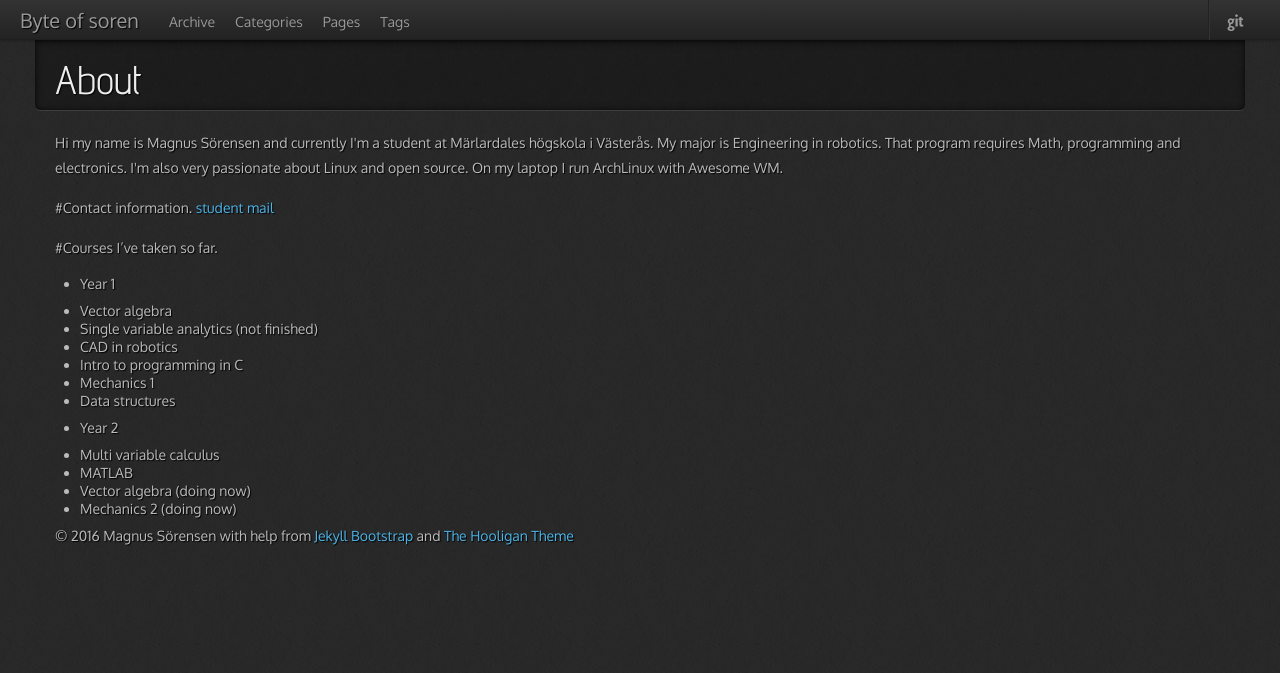
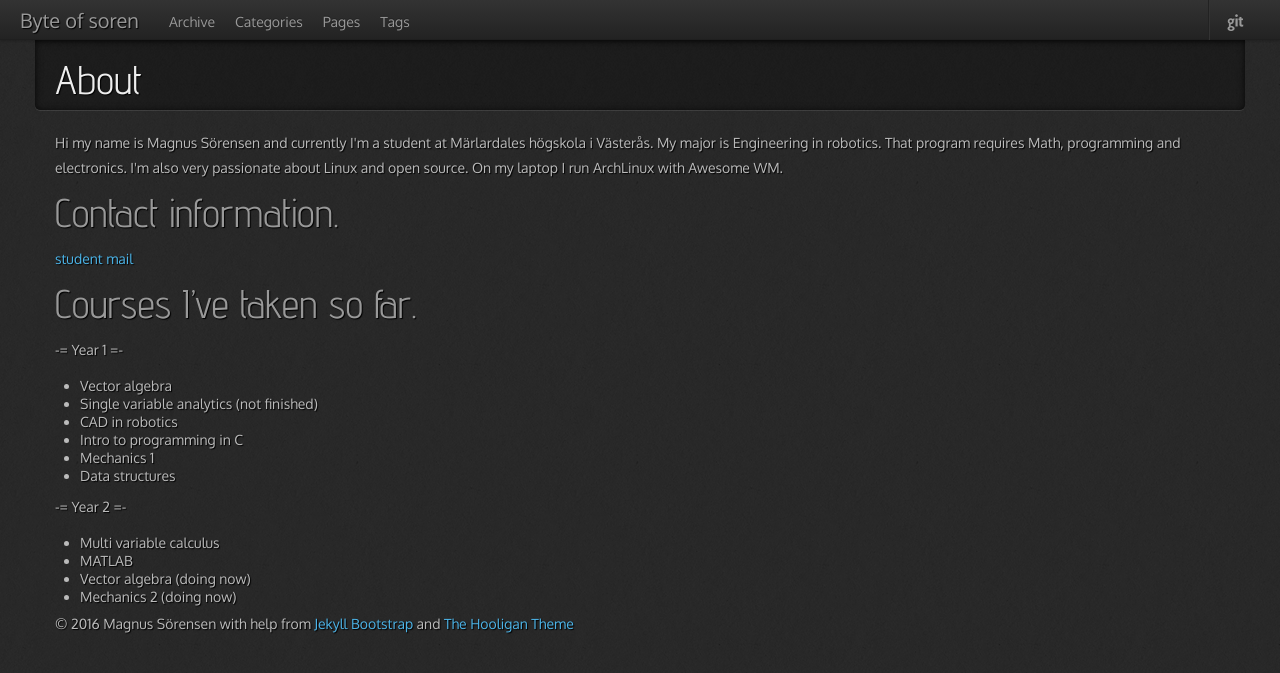
Before and after one commit to byteofsoren/byteofsoren.github.io, a Jekyll site: the page built from about.md, in a window 1280 px wide. Shown: the top 673 px of the page. Built offline with Jekyll 4.4.1, drawn with Linux system fonts in a browser that asks for light colours; nearby versions of some CDN libraries.

```diff
--- a/about.md
+++ b/about.md
@@ -10,11 +10,11 @@ i Västerås. My major is Engineering in robotics. That program requires
 Math, programming and electronics. I'm also very passionate about Linux and
 open source. On my laptop I run ArchLinux with Awesome WM.
 </p>
-#Contact information.
+# Contact information.
 [student mail](msn15018@student.mdh.se)
 
-#Courses I've taken so far.
-* Year 1
+# Courses I've taken so far.
+-= Year 1 =-
 <ul>
     <li> Vector algebra </li>
     <li> Single variable analytics (not finished)</li>
@@ -23,7 +23,7 @@ open source. On my laptop I run ArchLinux with Awesome WM.
     <li>Mechanics 1</li>
     <li> Data structures</li>
 </ul>
-* Year 2
+-= Year 2 =-
 <ul>
     <li> Multi variable calculus</li>
     <li>MATLAB</li>
```
